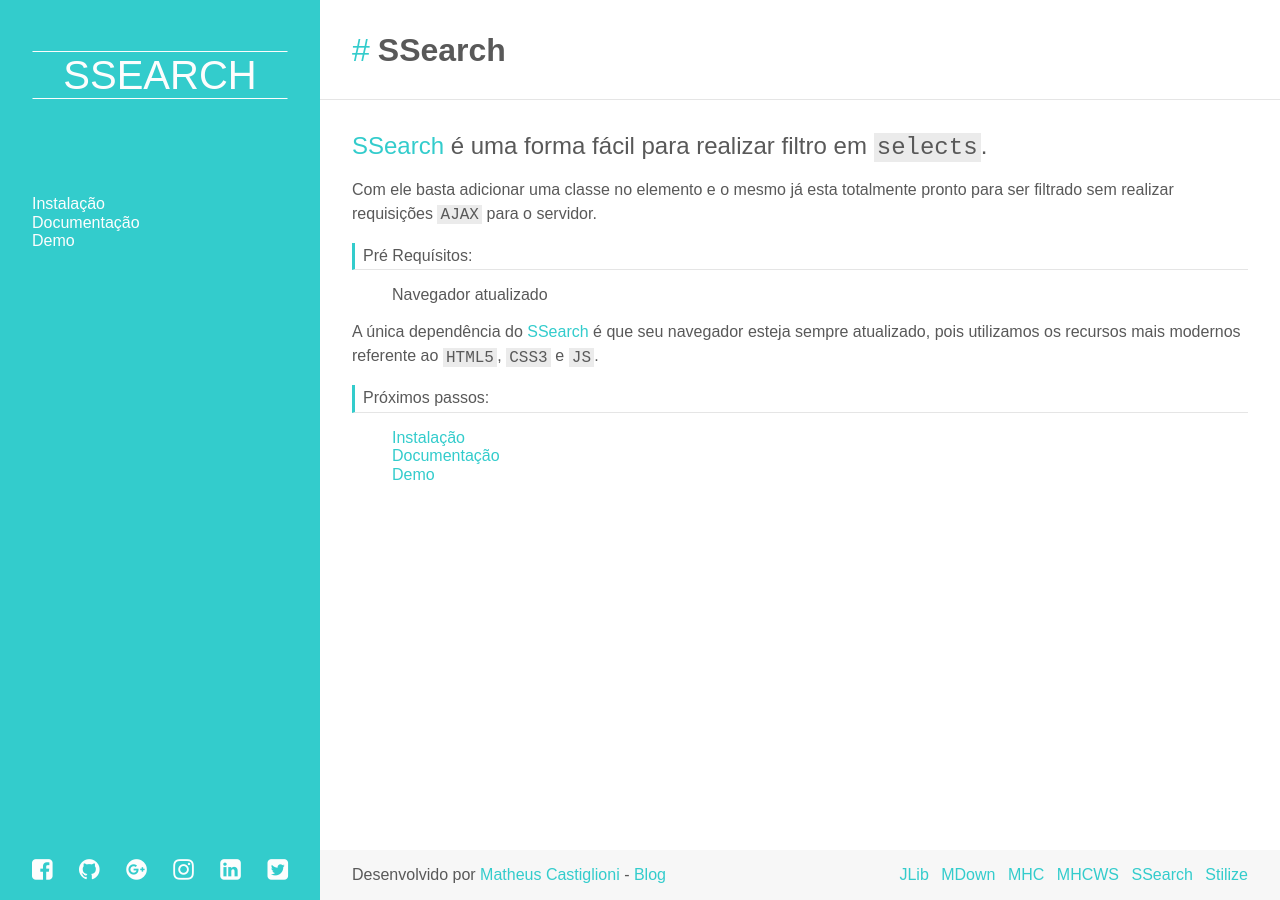
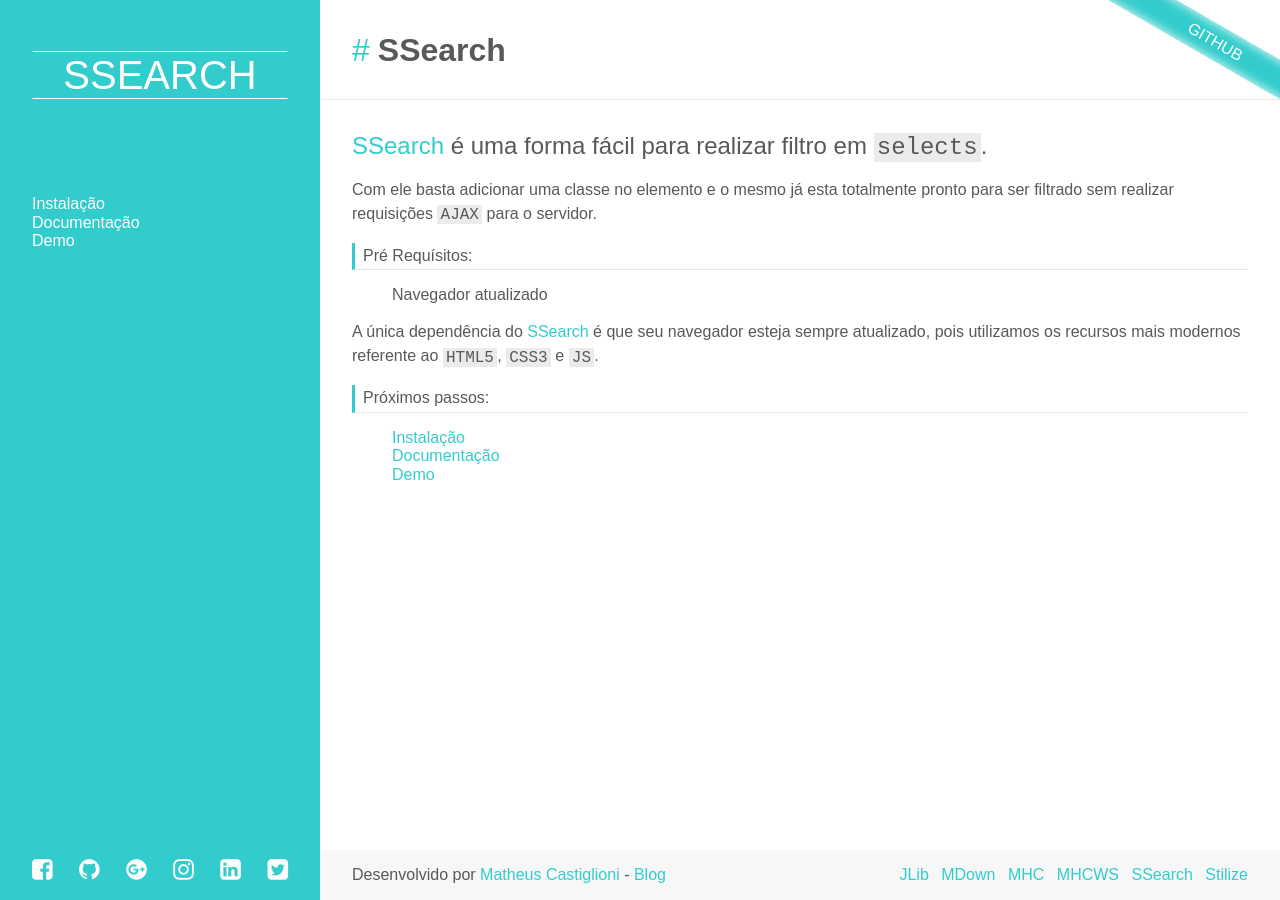
Before and after one commit to mahenrique94/ssearch, a Jekyll site: the page built from index.md, in a window 1280 px wide. Built offline with Jekyll 4.4.1, drawn with Linux system fonts in a browser that asks for light colours.

Commit message:
Adicionado link para o github

```diff
--- a/_includes/header.html
+++ b/_includes/header.html
@@ -1,3 +1,4 @@
 <header class="o-header">
     <h1 class="o-header__title"><a class="o-header__link" href="/">{{ page.title }}</a></h1>
+    <a class="o-header__sourceCode" href="https://github.com/mahenrique94/ssearch">Github</a>
 </header>
--- a/assets/css/config.css
+++ b/assets/css/config.css
@@ -25,4 +25,5 @@
             "aside footer";
     grid-template-rows: var(--headerHeight) auto var(--footerHeight);
     grid-template-columns: var(--asideWidth) var(--pageWidth);
+    overflow: hidden;
 }
--- a/assets/css/header.css
+++ b/assets/css/header.css
@@ -16,3 +16,16 @@
     color: #595959;
     font-weight: 700;
 }
+.o-header__sourceCode {
+    background: var(--colorPrimary);
+    box-shadow: inset 0 0 10px 2px rgba(255, 255, 255, .75);
+    color: var(--colorText);
+    padding: .5rem 2rem;
+    position: absolute;
+    right: -60px;
+    text-align: center;
+    text-transform: uppercase;
+    top: 25px;
+    transform: rotate(30deg);
+    width: 250px;
+}
```
Also changed, not shown: 3 other files.
